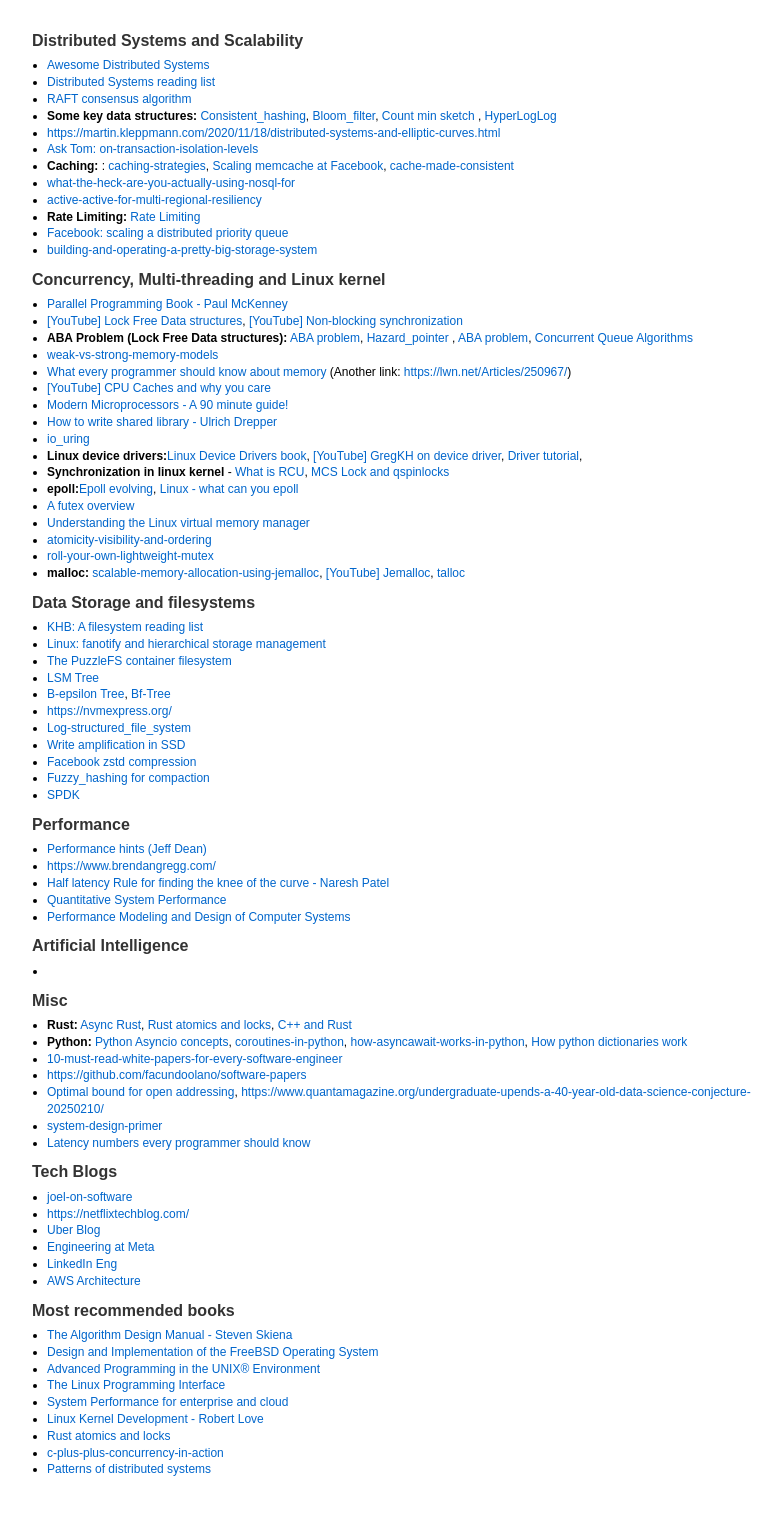
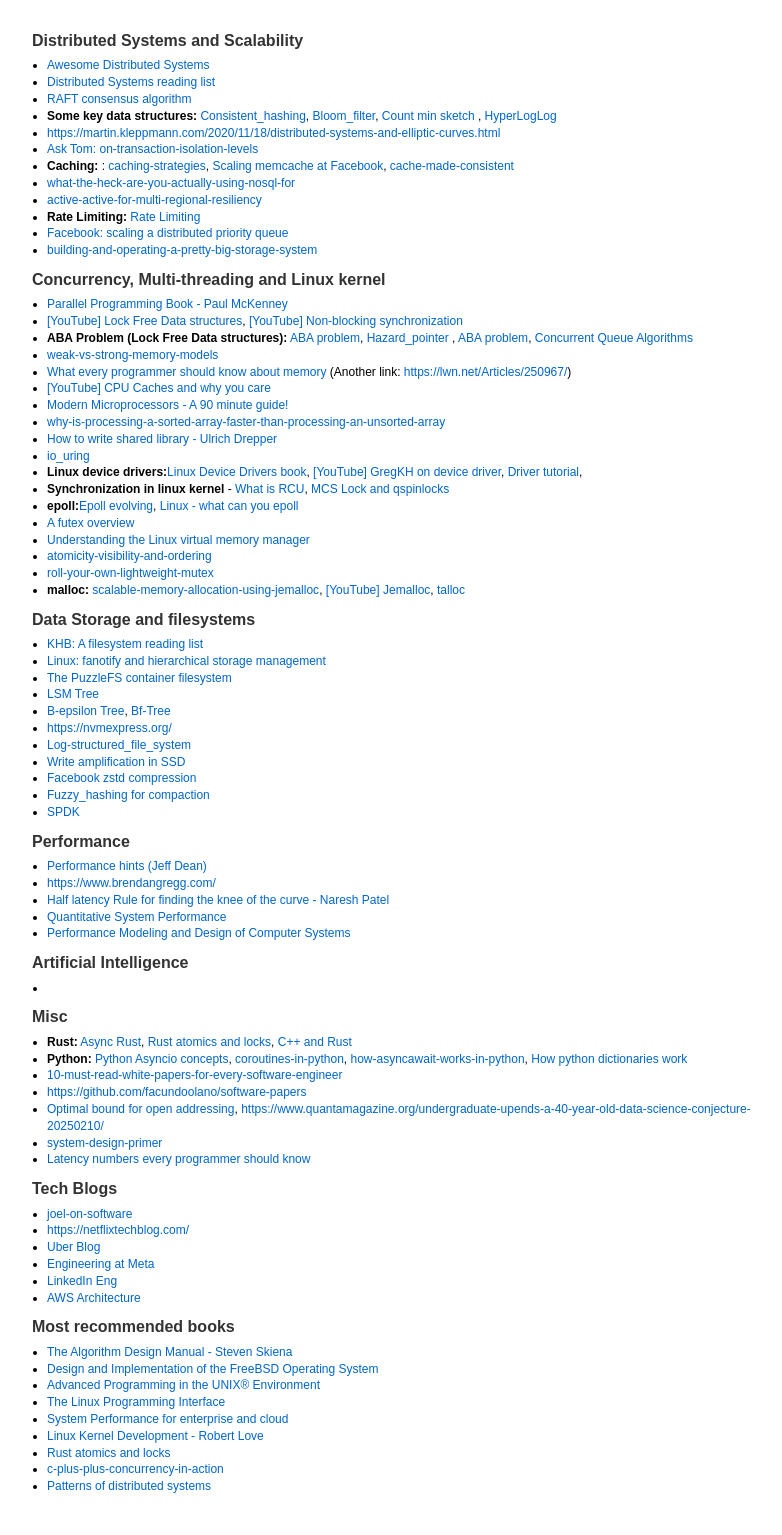
Before and after one commit to niraj17/niraj17.github.io, a Jekyll site: the page info/tech.html, which Jekyll copies as it is, in a window 1280 px wide. Shown: the whole page, without its empty margins (223-1005 px from the left). Built offline with Jekyll 4.4.1, drawn with Linux system fonts in a browser that asks for light colours.

Commit message:
Update tech.html

```diff
--- a/info/tech.html
+++ b/info/tech.html
@@ -123,6 +123,7 @@
           <li> <a href=https://people.freebsd.org/~lstewart/articles/cpumemory.pdf> What every programmer should know about memory</a> (Another link: <a href=https://lwn.net/Articles/250967/> https://lwn.net/Articles/250967/</a>)
            <li> <a href=https://www.youtube.com/watch?v=WDIkqP4JbkE>[YouTube] CPU Caches and why you care</a>
 		   <li> <a href=https://www.lighterra.com/papers/modernmicroprocessors/>Modern Microprocessors - A 90 minute guide!</a>
+		   <li><a href=https://stackoverflow.com/questions/11227809/why-is-processing-a-sorted-array-faster-than-processing-an-unsorted-array>why-is-processing-a-sorted-array-faster-than-processing-an-unsorted-array</li>
            <li> <a href=https://www.akkadia.org/drepper/dsohowto.pdf>How to write shared library - Ulrich Drepper</a>
            <li> <a href=https://developers.redhat.com/articles/2023/04/12/why-you-should-use-iouring-network-io> io_uring </a>
            <li> <b> Linux device drivers:</b><a href=https://lwn.net/Kernel/LDD3/>Linux Device Drivers book</a>, <a href=https://www.youtube.com/watch?v=AdPxeGHIZ74> [YouTube] GregKH on device driver</a>, <a href=https://chrizog.com/linux-device-driver-tutorial-ultrasonic-sensor-1>Driver tutorial</a>,
```
